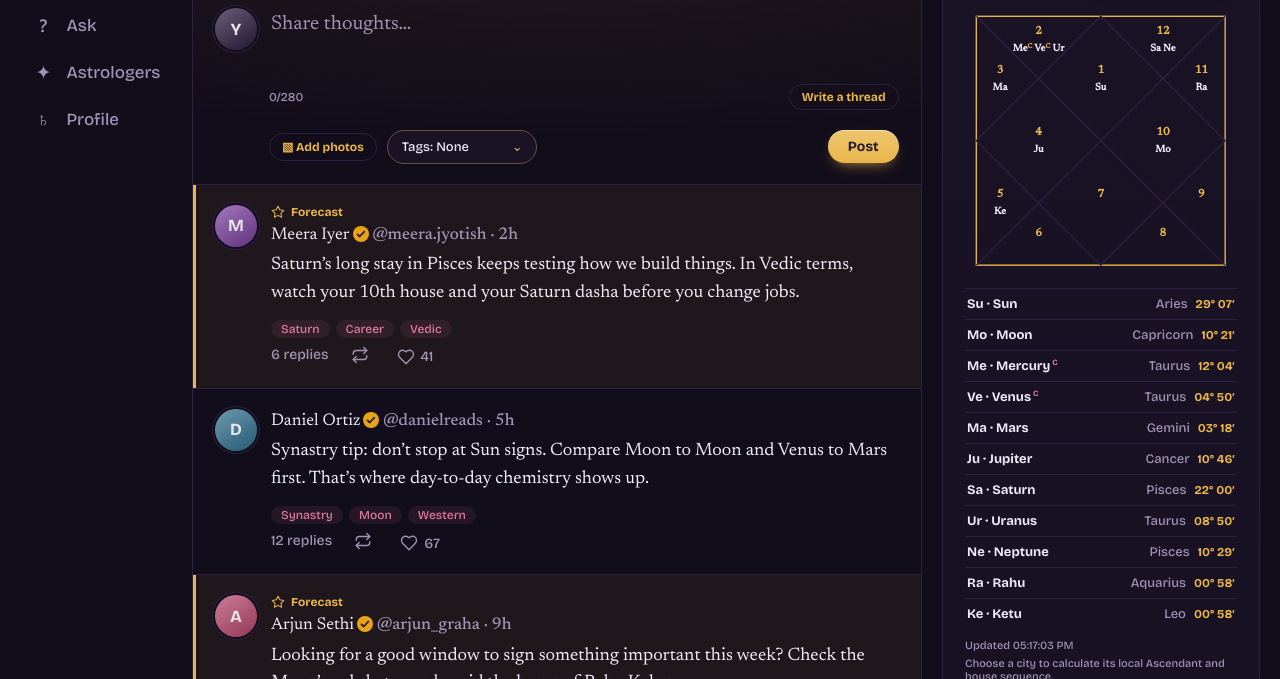
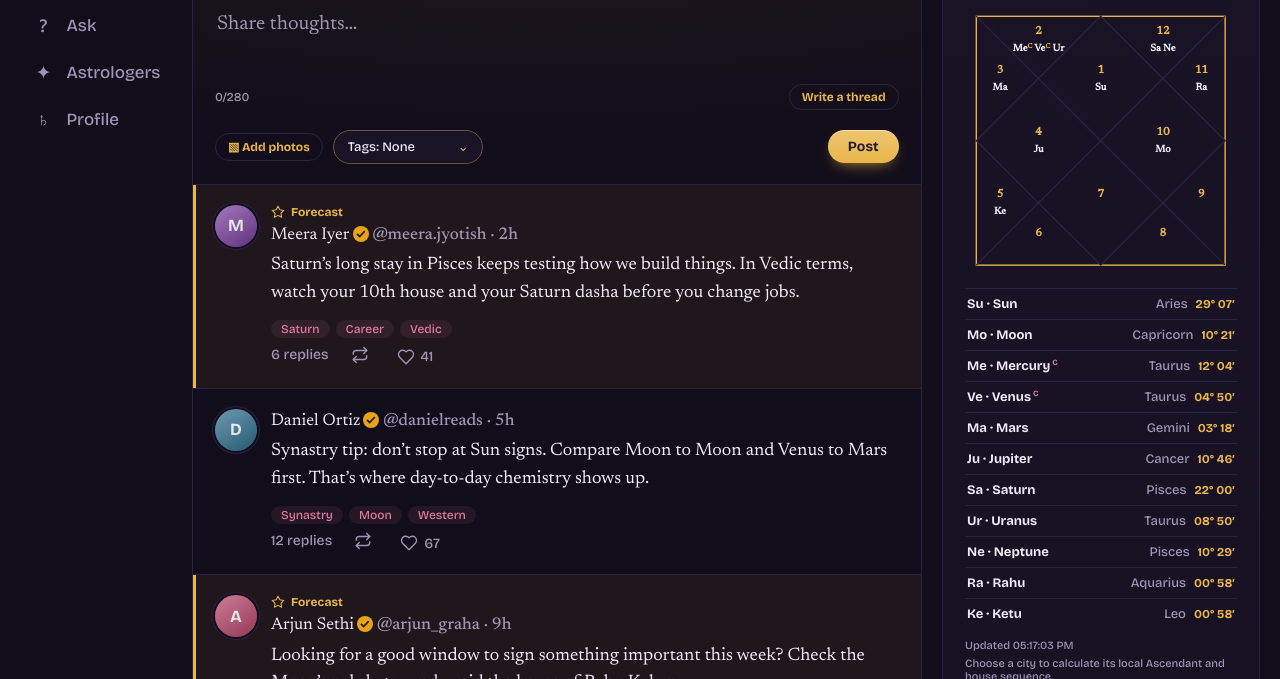
Before and after one commit to labscircle26-web/Graha, a plain HTML site: page index.html in a window 1280 px wide. Shown: the part 121-800 px from the top of the page. Drawn offline with nearby package versions, Linux system fonts and the light colour scheme.

Commit message:
Remove avatar from mobile post composer

```diff
--- a/index.html
+++ b/index.html
@@ -371,7 +371,7 @@ function post(p){if(p.rp){const o=S.posts.find(x=>x.id===p.rp);return o?`<div cl
 <div class="acts"><span>${p.r} replies</span><span class="rpw"><button data-act="rpm" data-id="${p.id}" class="${S.rp.has(p.id)?'on2':''}" aria-haspopup="menu" aria-expanded="${S.menu===p.id}" aria-label="Repost or quote">${IRP}<span>${((p.s||0)+(S.rp.has(p.id)?1:0))||''}</span></button>${S.menu===p.id?`<div class="menu" role="menu"><button role="menuitem" data-act="rp" data-id="${p.id}">${IRP}${S.rp.has(p.id)?'Undo repost':'Repost'}</button><button role="menuitem" data-act="quote" data-id="${p.id}">${IQ}Quote</button></div>`:''}</span><button data-act="like" data-id="${p.id}" class="${S.liked.has(p.id)?'on':''}" aria-pressed="${S.liked.has(p.id)}">${IH}<span>${p.l+(S.liked.has(p.id)?1:0)}</span></button>${p.a==='you'&&S.role==='astrologer'&&!p.rp?`<button data-act="pin" data-id="${p.id}" class="${S.pin===p.id?'on2':''}" aria-pressed="${S.pin===p.id}" aria-label="Pin to profile">${IPIN}</button>`:''}</div></div></article>`}
 function home(){let L=S.posts.filter(p=>(S.tab==='explore'||S.fol.has(p.a)||p.a==='you')&&(!S.tag||p.g.includes(S.tag)));
 return `<div class="tabs"><button data-act="tab" data-id="explore" class="${S.tab==='explore'?'on':''}">Explore</button><button data-act="tab" data-id="following" class="${S.tab==='following'?'on':''}">Following</button></div>
-${S.composeOpen?'<div class="compose-backdrop" data-act="closeComposer"></div>':''}<div class="box composer-box ${S.composeOpen?'compose-open':''}">${S.composeOpen?'<div class="compose-modal-head"><strong>Create a post</strong><button type="button" data-act="closeComposer" aria-label="Close post editor">×</button></div>':''}${av('you')}<div style="flex:1;min-width:0"><textarea id="draft" maxlength="280" placeholder="Share thoughts…" aria-label="Share thoughts">${esc(S.threadMode?S.threadDrafts[0]||'':S.draft)}</textarea><div class="composer-tools"><span id="charCount" class="char-count">${(S.threadMode?S.threadDrafts[0]||'':S.draft).length}/280</span><button type="button" class="thread-toggle ${S.threadMode?'on':''}" data-act="threadMode">${S.threadMode?'Thread mode on':'Write a thread'}</button></div><div class="media-preview">${S.mediaDraft.map((src,i)=>`<div class="media-preview-item"><img src="${src}" alt="Selected photo ${i+1}"><button type="button" data-act="removeImage" data-id="${i}">×</button></div>`).join('')}</div>${S.threadMode?S.threadDrafts.slice(1).map((part,i)=>`<div class="thread-part"><span class="thread-part-label">Thread post ${i+2}</span><textarea maxlength="280" data-thread-index="${i+1}" placeholder="Continue your thread…">${esc(part)}</textarea><span class="char-count">${part.length}/280</span></div>`).join('')+`<button type="button" class="thread-add" data-act="addThreadPart">+ Add another post</button>`:''}${S.quote?qt(S.quote,1):''}
+${S.composeOpen?'<div class="compose-backdrop" data-act="closeComposer"></div>':''}<div class="box composer-box ${S.composeOpen?'compose-open':''}">${S.composeOpen?'<div class="compose-modal-head"><strong>Create a post</strong><button type="button" data-act="closeComposer" aria-label="Close post editor">×</button></div>':''}<div style="flex:1;min-width:0"><textarea id="draft" maxlength="280" placeholder="Share thoughts…" aria-label="Share thoughts">${esc(S.threadMode?S.threadDrafts[0]||'':S.draft)}</textarea><div class="composer-tools"><span id="charCount" class="char-count">${(S.threadMode?S.threadDrafts[0]||'':S.draft).length}/280</span><button type="button" class="thread-toggle ${S.threadMode?'on':''}" data-act="threadMode">${S.threadMode?'Thread mode on':'Write a thread'}</button></div><div class="media-preview">${S.mediaDraft.map((src,i)=>`<div class="media-preview-item"><img src="${src}" alt="Selected photo ${i+1}"><button type="button" data-act="removeImage" data-id="${i}">×</button></div>`).join('')}</div>${S.threadMode?S.threadDrafts.slice(1).map((part,i)=>`<div class="thread-part"><span class="thread-part-label">Thread post ${i+2}</span><textarea maxlength="280" data-thread-index="${i+1}" placeholder="Continue your thread…">${esc(part)}</textarea><span class="char-count">${part.length}/280</span></div>`).join('')+`<button type="button" class="thread-add" data-act="addThreadPart">+ Add another post</button>`:''}${S.quote?qt(S.quote,1):''}
 <div class="row"><div class="media-tools"><button type="button" class="media-add" data-act="chooseImages">▧ Add photos</button><input id="postImages" type="file" accept="image/*" multiple hidden></div><details class="tag-picker"><summary id="tagSummary">Tags: None</summary><div class="tag-options">${TAGS.map(tag=>`<label><input type="checkbox" data-post-tag="${tag}"${S.ptags.includes(tag)?' checked':''}><span>${tag}</span></label>`).join('')}</div></details><div class="rg">${S.role==='astrologer'?`<label class="fc"><input type="checkbox" id="fcb"${S.fc?' checked':''}>Forecast</label>`:''}<button class="btn" data-act="post">Post</button></div></div></div></div>
 ${L.length?L.map(post).join(''):`<div class="empty">No posts here yet. Follow astrologers or start the conversation.</div>`}`}
 
```
